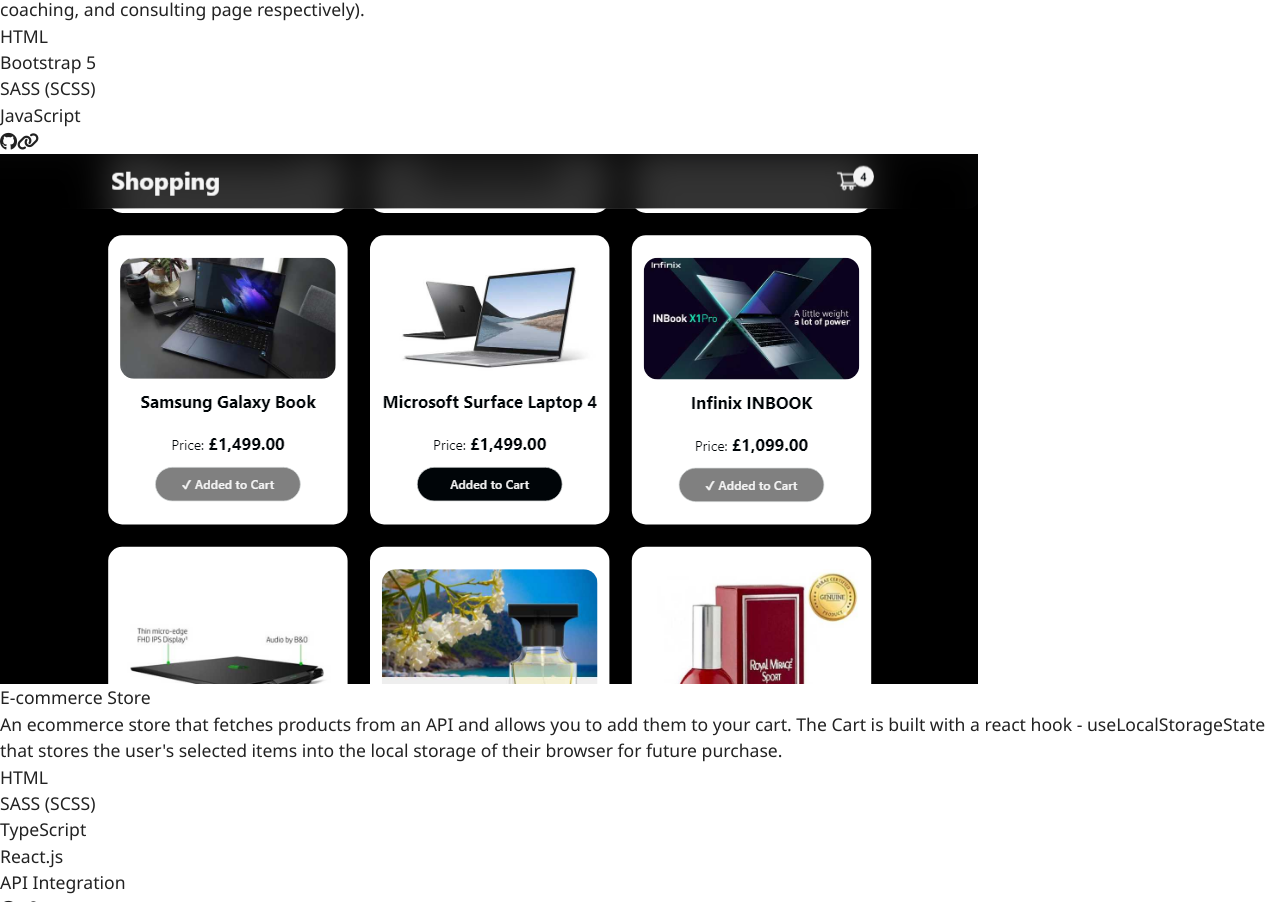
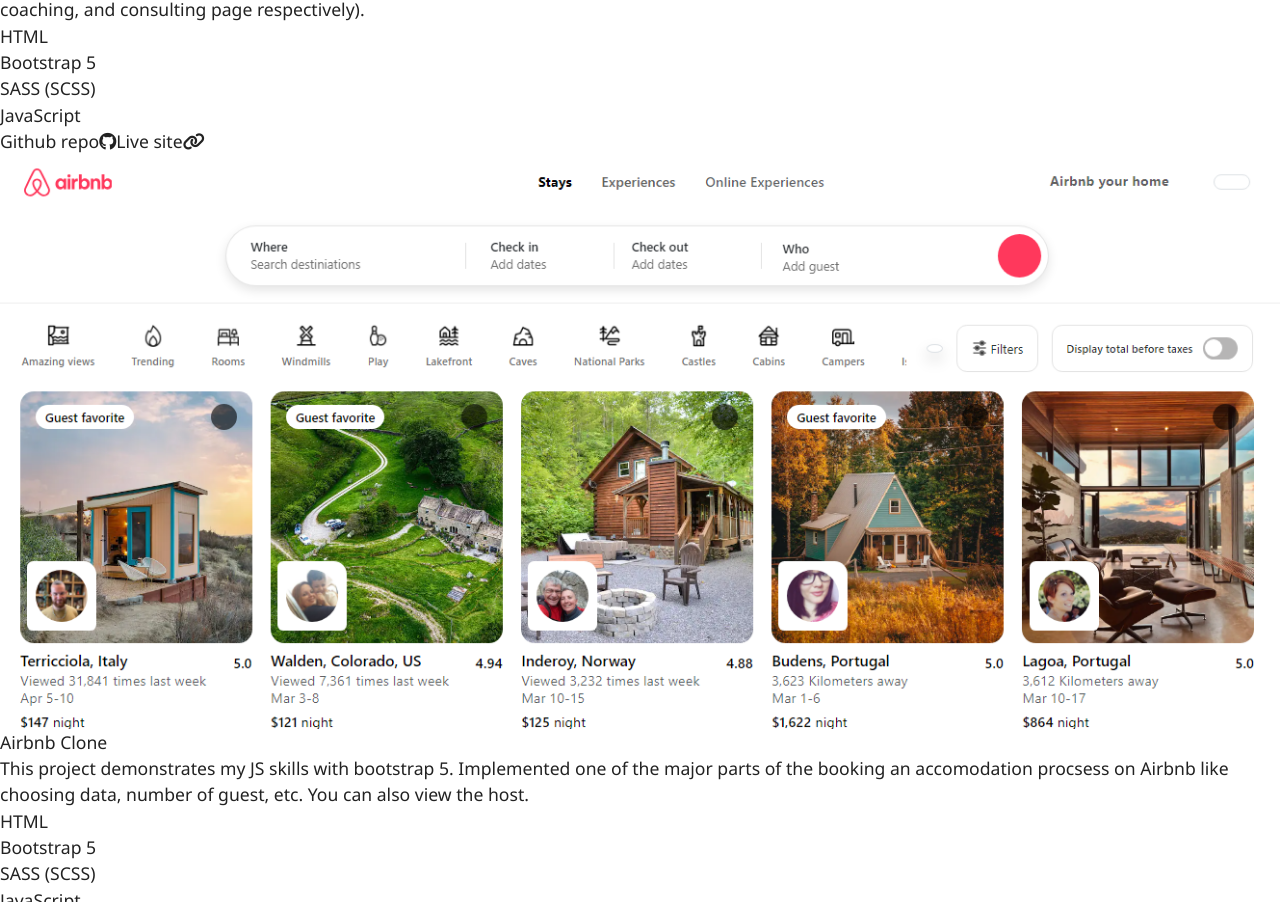
Before and after one commit to JeremiahChinwe/personal_portfolio, a React (Vite) app: page / in a window 1280 px wide. Shown: the part 1898-2800 px from the top of the page. Built offline with nearby package versions, Linux system fonts and the light colour scheme.

Commit message:
Added more projects

```diff
--- a/src/App.jsx
+++ b/src/App.jsx
@@ -14,7 +14,7 @@
       <Hero />
       <About />
       <Projects />
-      <Contact />
+      {/* <Contact /> */}
       <Footer />
     </>
   )
--- a/src/components/about/About.jsx
+++ b/src/components/about/About.jsx
@@ -6,7 +6,7 @@
     <section className="px-[1.5rem]" name="about">
         <h1 className="font-[600] pt-20 text-[2.25rem] text-center pb-2 border-b-2 border-[#222222] w-fit my-0 mx-auto">About</h1>
 
-        <p className="leading-[1.75rem] mt-8 font-[400] text-center mx-auto block sm:w-[80%] lg:w-[50%]">I&apos;m a front-end software developer with experience building visually appealing, mobile responsive, high-functional, maintainable, and scalable web apps with modern technologies with the aim of meeting your business expectations within your budget and on time while satisfying your end users.</p>
+        <p className="leading-[1.75rem] mt-8 font-[400] text-center mx-auto block sm:w-[80%] lg:w-[50%]">I&apos;m a software developer with expertise in front-end development and a good understanding of backend operations and some of its technologies like node.js, php, mysql, mongodb, etc. I excel in building visually appealing, mobile responsive, high-functional, maintainable, and scalable websites with modern technologies. I aim to meet your business expectations within your budget and on time while satisfying the end users of your product.</p>
 
 
         <div className="my-12 flex items-center justify-center flex-wrap gap-4 w-fit mx-auto lg:w-[70%]">
--- a/src/components/footer/Footer.jsx
+++ b/src/components/footer/Footer.jsx
@@ -30,7 +30,8 @@
         <footer className="bg-black mt-8 lg:mt-20 px-[1.25rem] sm:px-8 lg:px-0 py-12 text-white/90">
             <article className="flex items-center justify-between flex-col sm:flex-row gap-4 lg:w-[80%] mx-auto">
                 <small>All Rights Reserved &copy; {date}</small>
-                <ul className="m-0 flex items-center gap-8 lg:gap-12 justify-between lg:text-[1.75rem]">
+                <small>Developed by Jeremiah Chinwe</small>
+                {/* <ul className="m-0 flex items-center gap-8 lg:gap-12 justify-between lg:text-[1.75rem]">
                     {socialLinks.map(link => (
                         <li key={link.id} className="text-white/70 hover:text-white transition-colors duration-500">
                             <a href={link.link} rel="noreferrer" target="_blank">
@@ -38,7 +39,7 @@
                             </a>
                         </li>
                     ))}
-                </ul>
+                </ul> */}
             </article>
         </footer>
     )
--- a/src/components/header/Header.jsx
+++ b/src/components/header/Header.jsx
@@ -63,9 +63,9 @@
                         <li className="py-4 hover:opacity-80 w-fit cursor-pointer">
                         <Link to="projects" smooth={true} duration={500}>Projects</Link>
                         </li>
-                        <li className="py-4 cursor-pointer">
+                        {/* <li className="py-4 cursor-pointer">
                             <Link to="contact" smooth={true} duration={500} className="font-[700] text-[16px] bg-[#222222] text-[#ffffff] py-2 px-6 rounded-lg border-2 border-transparent outline-none hover:bg-transparent transition-all duration-500 hover:text-black hover:border-black ">Contact</Link>
-                        </li>
+                        </li> */}
                     </ul>
 
                     {/* -------- Darken background when Menu is Open-------- */}
--- a/src/components/projects/Project.jsx
+++ b/src/components/projects/Project.jsx
@@ -11,7 +11,7 @@
             <ul className="grid grid-cols-1 md:grid-cols-2 gap-x-20 gap-y-20">
             {projects.map(project => (
                 <li key={project.id }>
-                    <img src={project.image} alt={project.title} />
+                    <img src={project.image} alt={project.title} lazy/>
                     <h3 className="font-[600] text-[1.5rem] py-4">{project.title}</h3>
                     <p className="leading-[1.65rem] mb-8">{project.description}</p>
                     <div className="flex gap-x-4 gap-y-2 flex-wrap">
@@ -21,11 +21,14 @@
                     </div>
                     <div>
                         {project.links.map(link => (
-                            <div key={link.id} className={`${project.title.includes("FiChat") ? "hidden" : "flex"} gap-x-4 gap-y-2 flex-wrap my-4 text-[1.5rem] lg:text-[1.75rem]`}>
-                                <a href={link.repo_link} target="_blank" rel="noreferrer" className="cursor-pointer">
+                            <div key={link.id} className={`${(project.title.includes("FiChat") || project.title.includes("Crypto")) ? "hidden" : "flex"} gap-x-4 gap-y-2 flex-wrap my-5 text-base`}>
+                                <a href={link.repo_link} target="_blank" rel="noreferrer" className="cursor-pointer flex items-center gap-2 border-2 font-[700] text-[16px] bg-[#222222] text-[#ffffff] py-2 px-6 rounded-lg border-transparent outline-none hover:bg-transparent transition-all duration-500 hover:text-black hover:border-black">
+                                    <span>Github repo</span>
                                 <i className="fa-brands fa-github"></i>
                                 </a>
-                                <a href={link.live_link} target="_blank" rel="noreferrer" className="cursor-pointer">
+
+                                <a href={link.live_link} target="_blank" rel="noreferrer" className="cursor-pointer flex items-center gap-2 font-[700] text-[16px] bg-[#222222] text-[#ffffff] py-2 px-6 rounded-lg border-2 border-transparent outline-none hover:bg-transparent transition-all duration-500 hover:text-black hover:border-black">
+                                <span>Live site</span>
                                 <i className="fa-solid fa-link"></i>
                                 </a>
                             </div>
--- a/src/library/Library.jsx
+++ b/src/library/Library.jsx
@@ -5,6 +5,8 @@
 import anime_screenshot from "./assets/anime_screenshot.png"
 import techTime from "./assets/screenshot_desktop.png"
 import fichat from "./assets/updated-dashboard-fitesite.png"
+import airbnb from "./assets/airbnb.png"
+import gokubit from "./assets/gokubit.png"
 
 
 export const projects = [
@@ -46,9 +48,50 @@
             },
         ]
     },
+    {
+        id: "3",
+        image: airbnb,
+        title: "Airbnb Clone",
+        description: "This project demonstrates my JS skills with bootstrap 5. Implemented one of the major parts of the booking an accomodation procsess on Airbnb like choosing data, number of guest, etc. You can also view the host.",
+        stacks: [
+            { id: "1", name: "HTML" },
+            { id: "2", name: "Bootstrap 5" },
+            { id: "3", name: "SASS (SCSS)" },
+            { id: "4", name: "JavaScript" },
+            { id: "4", name: "PHP" },
+        ],
+        links: [
+            {
+                id: "1",
+                repo_link: "https://github.com/yesjeremiahchinwe/airbnb",
+                live_link: "https://airbnb-tau-ten.vercel.app/"
+            },
+        ]
+    },
+    {
+        id: "4",
+        image: gokubit,
+        title: "Admin Dashboard for a Crypto Platform",
+        description: "Recently worked as a front-end developer in building an admin dashboard for a crypto trading platform. I worked closely with the backend team and integrated all API endpoints which resulted to a fully functional app. Implemented a role-base access control to all admin members which added extra layer of security to the platform. Implemented a custom, reusable table using shadcn data-table for rendering data fetched from the backend with search functionality and cell actions. This was a client project and I don't have access to the live site. It's also on a private (organization) repo on github so you can't access the repo.",
+        stacks: [
+            { id: "1", name: "HTML" },
+            { id: "2", name: "Tailwind CSS" },
+            { id: "3", name: "SASS (SCSS)" },
+            { id: "4", name: "JavaScript" },
+            { id: "4", name: "Next.js 14" },
+            { id: "4", name: "Shadcn UI" },
+        ],
+        links: [
+            {
+                id: "1",
+                repo_link: "https://github.com/yesjeremiahchinwe/bonsai",
+                live_link: "https://bonsai-cloned.vercel.app/"
+            },
+        ]
+    },
 
     {
-        id: "3",
+        id: "5",
         image: shopping,
         title: "E-commerce Store",
         description: "An ecommerce store that fetches products from an API and allows you to add them to your cart. The Cart is built with a react hook - useLocalStorageState that stores the user's selected items into the local storage of their browser for future purchase.",
@@ -69,7 +112,7 @@
     },
 
     {
-        id: "4",
+        id: "6",
         image: getlinked,
         title: "Gelinked Tech Hackathon",
         description: "The official gelinked landing page having two other pages - the contact & registration page built with firebase (firestore).",
@@ -91,7 +134,7 @@
     },
 
     {
-        id: "5",
+        id: "7",
         image: anime_screenshot,
         title: "Anime Store",
         description: "Exploring the power of Server Actions in Next.js 14+ with infinite scroll animation (on-scroll pagination).",
@@ -113,7 +156,7 @@
         ]
     },
     {
-        id: "6",
+        id: "8",
         image: techTime,
         title: "TechTime Landing Page",
         description: "This is the landing page of the TechTime website where you can purchase all digital courses for all kinds of digital skills. It harnesses the power of react in creating reuseable and maintable functional components for scalability.",
@@ -132,7 +175,7 @@
         ]
     },
     {
-        id: "7",
+        id: "9",
         image: fichat,
         title: "FiChat App",
         description: "I volunteered to lead the frontend team towards the development of a chat app. Was asked to build the dashboard you are seeing while working closely with the backend team to consume and implement the necessary API end points.",
@@ -203,6 +246,6 @@
     },
     {
         id: "12",
-        skill: "Firebase"
+        skill: "PHP"
     },
 ]
```
Also changed, not shown: src/library/assets/airbnb.png (added), src/library/assets/gokubit.png (added).
